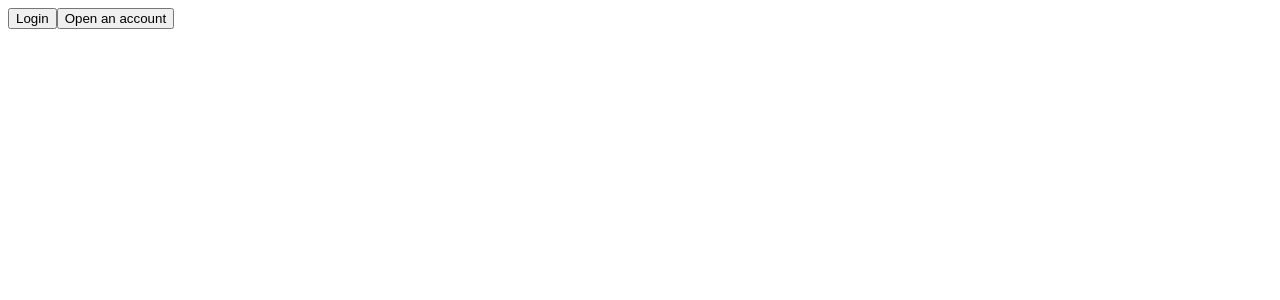
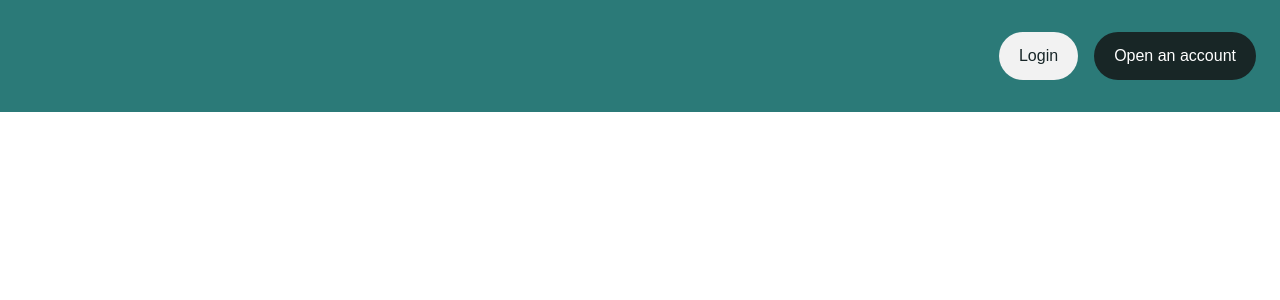
Before and after one commit to Quoctynoob/Asset_Tracker, a Next.js app in the folder stockPortfolio/frontend/: page / in a window 1280 px wide. Shown: the top 300 px of the page. Built offline with nearby package versions, Linux system fonts and the light colour scheme.

Commit message:
finish button

```diff
--- a/stockPortfolio/frontend/app/layout.tsx
+++ b/stockPortfolio/frontend/app/layout.tsx
@@ -1,3 +1,5 @@
+import "./styles/globals.css"
+
 export const metadata = {
   title: 'Stock Portfolio',
   description: 'All about stock',
--- a/stockPortfolio/frontend/app/welcome/Header.tsx
+++ b/stockPortfolio/frontend/app/welcome/Header.tsx
@@ -2,9 +2,11 @@ import React from 'react';
 
 const Header: React.FC = () => {
   return (
-    <div className='bg-frontPage'>
-      <button className='bg-lightGrey'>Login</button>
-      <button className='bg-darkGreen'>Open an account</button>
+    <div className='bg-frontPage p-6'>
+      <div className='flex justify-end'>
+        <button className='bg-lightGrey text-darkerGreen m-2 rounded-full px-5 py-3'>Login</button>
+        <button className='bg-darkGreen text-white ml-2 mr-0 my-2 rounded-full px-5 py-3'>Open an account</button>
+      </div>
     </div>
 
   );
--- a/stockPortfolio/frontend/tailwind.config.ts
+++ b/stockPortfolio/frontend/tailwind.config.ts
@@ -14,6 +14,7 @@ export default {
         frontPage: "#2b7a78",
         lightGrey: "#f2f2f2",
         darkGreen: "#182626",
+        darkerGreen: "#182628",
       },
     },
   },
```
Also changed, not shown: stockPortfolio/frontend/app/welcome/Welcome.tsx (line endings or trailing spaces).
